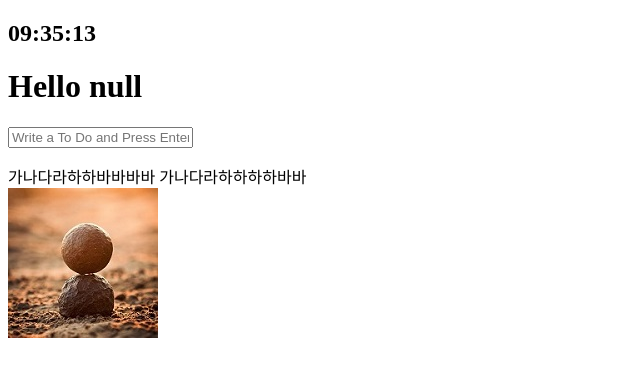
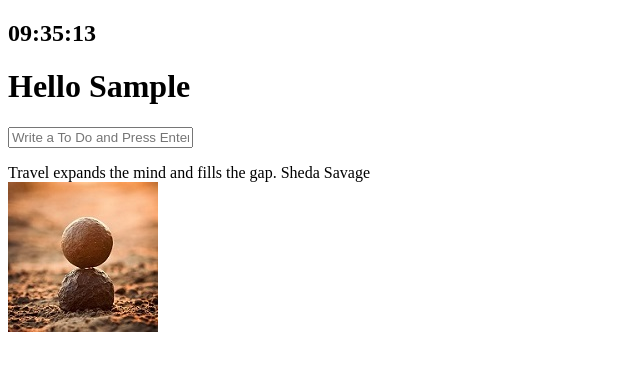
Before and after one commit to KSHyun9692/javaScript, a plain HTML site: page App/index.html in a window 1280 px wide. Both pictures are taken after typing "Sample" into the empty fields and a click on the input "Log In". Shown: the whole page, without its empty margins (0-640 px from the left). Drawn offline with Linux system fonts and the light colour scheme; files that its build step writes are made by us from their sources.

Commit message:
js연습!

```diff
--- a/App/index.html
+++ b/App/index.html
@@ -9,23 +9,23 @@
 </head>
 <body>
     <h2 id="clock">00:00:00</h2>
-    <form id="login-form" class="hidden">
-        <input required maxlength="15" type="text" placeholder="What is your name?">
-        <input type="submit" value="Log In"></input>
+    <form class="hidden" id="login-form">
+      <input required maxlength="15" type="text" placeholder="What is your name?"/>
+      <input type="submit" value="Log In" />
     </form>
-    <h1 id="greeting" class="hidden"></h1>
+    <h1 class="hidden" id="greeting"></h1>
     <form id="todo-form">
-        <input type="text" placeholder="Write a To Do and Press Enter" />
+      <input type="text" placeholder="Write a To Do and Press Enter" required />
     </form>
     <ul id="todo-list"></ul>
     <div id="quote">
-        <span></span>
-        <span></span>
+      <span></span>
+      <span></span>
     </div>
-    <script src="js/app.js"></script>
+    <script src="js/greetings.js"></script>
     <script src="js/clock.js"></script>
     <script src="js/quotes.js"></script>
     <script src="js/background.js"></script>
     <script src="js/todo.js"></script>
-</body>
+  </body>
 </html>
--- a/App/js/app.js
+++ /dev/null
@@ -1,32 +0,0 @@
-const loginForm = document.querySelector("#login-form");
-const loginInput = document.querySelector("#login-form input");
-const greeting = document.querySelector("#greeting");
-
-const HIDDEN_CLASSNAME = "hidden";
-const USERNAME_KEY = "username";
-
-function onLoginSubmit(event){
-    event.preventDefault();
-    loginForm.classList.add(HIDDEN_CLASSNAME);
-    const username = loginInput.value;
-    localStorage.setItem(USERNAME_KEY, username);
-    paintGreetings(username);
-}
-
-function paintGreetings(username){
-    greeting.innerText = `Hello ${savedUsername}`;
-    greeting.classList.remove(HIDDEN_CLASSNAME);
-}
-
-loginForm.addEventListener("submit", onLoginSubmit);
-
-const savedUsername = localStorage.getItem(USERNAME_KEY);
-
-if(savedUsername === null){
-    //show the form
-    loginForm.classList.remove(HIDDEN_CLASSNAME);
-    loginForm.addEventListener("submit", onLoginSubmit);
-}else{
-    //show the greetings
-    paintGreetings(savedUsername);
-}
--- /dev/null
+++ b/App/js/greetings.js
@@ -0,0 +1,28 @@
+const loginForm = document.querySelector("#login-form");
+const loginInput = document.querySelector("#login-form input");
+const greeting = document.querySelector("#greeting");
+
+const HIDDEN_CLASSNAME = "hidden";
+const USERNAME_KEY = "username";
+
+function onLoginSubmit(event) {
+  event.preventDefault();
+  loginForm.classList.add(HIDDEN_CLASSNAME);
+  const username = loginInput.value;
+  localStorage.setItem(USERNAME_KEY, username);
+  paintGreetings(username);
+}
+
+function paintGreetings(username) {
+  greeting.innerText = `Hello ${username}`;
+  greeting.classList.remove(HIDDEN_CLASSNAME);
+}
+
+const savedUsername = localStorage.getItem(USERNAME_KEY);
+
+if (savedUsername === null) {
+  loginForm.classList.remove(HIDDEN_CLASSNAME);
+  loginForm.addEventListener("submit", onLoginSubmit);
+} else {
+  paintGreetings(savedUsername);
+}
--- a/App/js/quotes.js
+++ b/App/js/quotes.js
@@ -1,45 +1,46 @@
 const quotes = [
     {
-        quote: " 가나다",
-        author: "가나다",
+      quote: "The way to get started is to quit talking and begin doing.",
+      author: "Walt Disney",
     },
     {
-        quote: " 가나다라",
-        author: "가나다라",
+      quote: "Life is what happens when you're busy making other plans.",
+      author: "John Lennon",
     },
     {
-        quote: " 가나다라마",
-        author: "가나다라마",
+      quote:
+        "The world is a book and those who do not travel read only one page.",
+      author: "Saint Augustine",
     },
     {
-        quote: " 가나다라마바",
-        author: "가나다라마바",
+      quote: "Life is either a daring adventure or nothing at all.",
+      author: "Helen Keller",
     },
     {
-        quote: " 가나다라가가",
-        author: "가나다라가가",
+      quote: "To Travel is to Live",
+      author: "Hans Christian Andersen",
     },
     {
-        quote: " 가나다라나나",
-        author: "가나다라나나",
+      quote: "Only a life lived for others is a life worthwhile.",
+      author: "Albert Einstein",
     },
     {
-        quote: " 가나다라라라라",
-        author: "가나다라라라라",
+      quote: "You only live once, but if you do it right, once is enough.",
+      author: "Mae West",
     },
     {
-        quote: " 가나다라바바바",
-        author: "가나다라바바바",
+      quote: "Never go on trips with anyone you do not love.",
+      author: "Hemmingway",
     },
     {
-        quote: " 가나다라하하하",
-        author: "가나다라하하하",
+      quote: "We wander for distraction, but we travel for fulfilment.",
+      author: "Hilaire Belloc",
     },
     {
-        quote: " 가나다라하하바바바바",
-        author: "가나다라하하하하바바",
-    }
-];
+      quote: "Travel expands the mind and fills the gap.",
+      author: "Sheda Savage",
+    },
+  ];
 
 const quote = document.querySelector("#quote span:first-child");
 const author = document.querySelector("#quote span:last-child");
--- a/App/js/todo.js
+++ b/App/js/todo.js
@@ -1,40 +1,42 @@
 const toDoForm = document.getElementById("todo-form");
-const toDoInput = toDoForm.querySelector("input");
+const toDoInput = document.querySelector("#todo-form input");
 const toDoList = document.getElementById("todo-list");
 
 const TODOS_KEY = "todos";
 
-const toDos = [];
+let toDos = [];
 
-function saveToDos(){
-    localStorage.setItem( TODOS_KEY, JSON.stringify(toDOs));
+function saveToDos() {
+  localStorage.setItem(TODOS_KEY, JSON.stringify(toDos));
 }
 
-function deleteToDo(event){
+function deleteToDo(event) {
   const li = event.target.parentElement;
   li.remove();
+  toDos = toDos.filter((toDo) => toDo.id !== parseInt(li.id));
+  saveToDos();
 }
 
-function paintToDo(newTodo){
+function paintToDo(newTodo) {
   const li = document.createElement("li");
   li.id = newTodo.id;
   const span = document.createElement("span");
   span.innerText = newTodo.text;
   const button = document.createElement("button");
-   button.innerText = "X";
+  button.innerText = "❌";
   button.addEventListener("click", deleteToDo);
   li.appendChild(span);
   li.appendChild(button);
   toDoList.appendChild(li);
 }
 
-function handleToDoSubmit(event){
+function handleToDoSubmit(event) {
   event.preventDefault();
   const newTodo = toDoInput.value;
-    toDoInput.value ="";
+  toDoInput.value = "";
   const newTodoObj = {
-        text:newTodo,
-        id: Date.now()
+    text: newTodo,
+    id: Date.now(),
   };
   toDos.push(newTodoObj);
   paintToDo(newTodoObj);
@@ -45,8 +47,8 @@ toDoForm.addEventListener("submit", handleToDoSubmit);
 
 const savedToDos = localStorage.getItem(TODOS_KEY);
 
-if(saveToDos !== null){
-    const parsedToDos = JSON.parse(saveToDos);
+if (savedToDos !== null) {
+  const parsedToDos = JSON.parse(savedToDos);
   toDos = parsedToDos;
   parsedToDos.forEach(paintToDo);
 }
```
Lines whose indentation alone changed are shown as unchanged.
